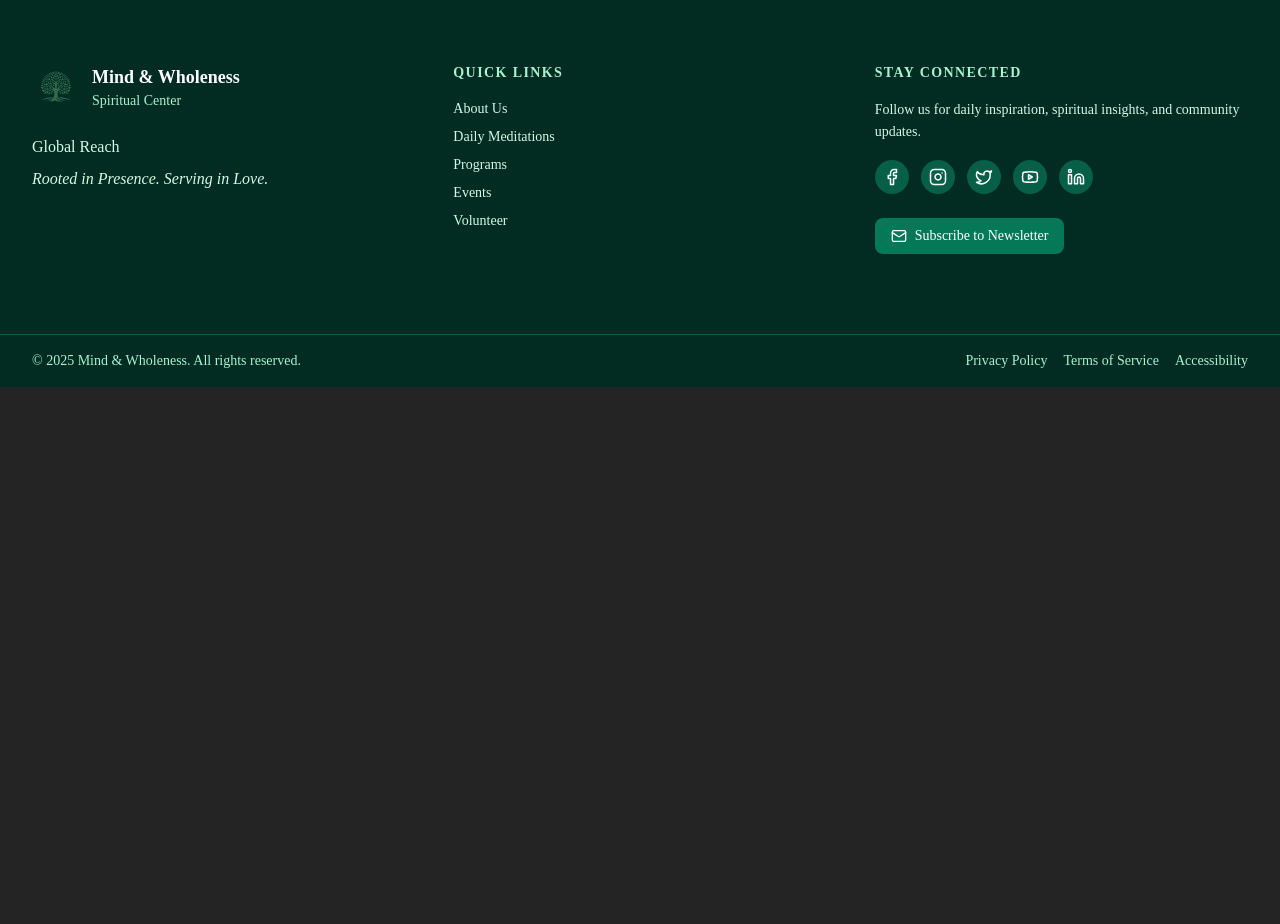
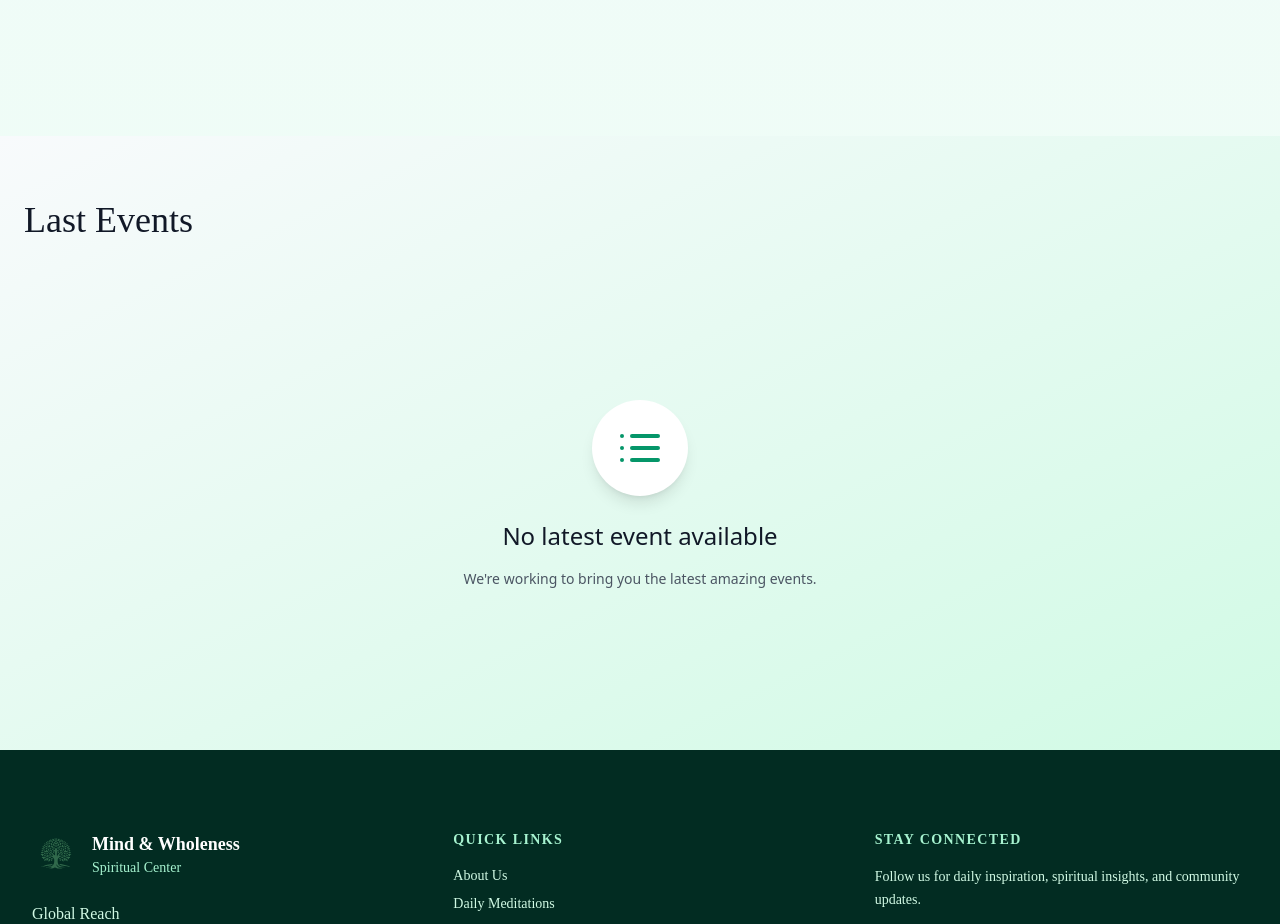
Before and after one commit to eldoJr/mind-and-wholeness, a React (Vite) app: page /programs/events in a window 1280 px wide. Shown: the part 1800-2724 px from the top of the page. Before the commit the page ends 2187 px from the top, so only its background shows below. Built offline with nearby package versions, Linux system fonts and the light colour scheme.

Commit message:
add: updates-6

```diff
--- a/src/components/sections/programs/events/Events.tsx
+++ b/src/components/sections/programs/events/Events.tsx
@@ -3,6 +3,7 @@ import { motion } from 'framer-motion';
 import { ChevronRight } from "lucide-react";
 import { Link } from 'react-router-dom';
 import NewsletterSignup from '../../../layout/newsletterSignup';
+import ListEvents from './ListEvents';
 
 const EventsPage = () => {
   const events = [
@@ -35,10 +36,10 @@ const EventsPage = () => {
       initial={{ opacity: 0 }}
       animate={{ opacity: 1 }}
       transition={{ duration: 0.5 }}
-      className="min-h-screen bg-gradient-to-b from-purple-50 to-white"
+      className="min-h-screen bg-gradient-to-b"
     >
       {/* Header */}
-      <div className="bg-gradient-to-r from-purple-600 to-purple-800 py-20 px-6 text-center text-white">
+      <div className="bg-gradient-to-r from-purple-400 to-purple-800 py-20 px-6 text-center text-white">
         <motion.div
           initial={{ y: -20, opacity: 0 }}
           animate={{ y: 0, opacity: 1 }}
@@ -158,9 +159,15 @@ const EventsPage = () => {
             </div>
           </div>
       </div>
+      <div className='mb-8 py-12'>
+        <p>Event details are subject to change. <a className='font-serif underline' href="./signup/signup">Subscribe to our newsletter</a> and be the first to know about upcoming Mind & Wholeness events.</p>
+      </div>
     </div>
     <div>
       <NewsletterSignup />
+    </div>
+    <div>
+      <ListEvents />
     </div>
     </motion.div>
   );
--- /dev/null
+++ b/src/components/sections/programs/events/ListEvents.tsx
@@ -0,0 +1,113 @@
+import React, { useState, useEffect } from 'react';
+import { List } from 'lucide-react';
+
+const ListEvents = () => {
+  const [listEvents, setListEvents] = useState([]);
+  const [loading, setLoading] = useState(true);
+
+  useEffect(() => {
+    const fetchListEvents = async () => {
+      try {
+        await new Promise(resolve => setTimeout(resolve, 1000));
+        setListEvents([]);
+        setLoading(false);
+      } catch (error) {
+        console.error('Error loading series:', error);
+        setLoading(false);
+      }
+    };
+
+    fetchListEvents();
+  }, []);
+
+  interface ListEvents {
+    id: string;
+    title: string;
+    description: string;
+    color: string;
+    category: string;
+  }
+
+  const renderPodcastSerie = (serie: ListEvents): React.ReactElement => (
+    <div key={serie.id} className="group relative">
+      <div className="relative mb-6 overflow-hidden rounded-lg">
+        <div className={`aspect-[4/3] bg-gradient-to-br from-${serie.color}-100 to-${serie.color}-200 flex items-center justify-center`}>
+          <div className="text-center">
+            <div className={`text-2xl md:text-3xl font-light text-${serie.color}-800 mb-2`}>
+              {serie.title.split(' ')[0]}
+            </div>
+            <div className={`text-xl md:text-2xl font-light italic text-${serie.color}-700`}>
+              {serie.title.split(' ').slice(1).join(' ')}
+            </div>
+          </div>
+        </div>
+        <div className="absolute bottom-4 left-4">
+          <span className={`bg-${serie.color}-800 text-white text-xs px-3 py-1 rounded`}>
+            {serie.category}
+          </span>
+        </div>
+      </div>
+
+      <h3 className="text-2xl font-light text-gray-900 mb-4">
+        {serie.title}
+      </h3>
+
+      <p className="text-gray-600 text-sm leading-relaxed mb-6">
+        {serie.description}
+      </p>
+
+      <button className={`bg-${serie.color}-600 hover:bg-${serie.color}-700 text-white text-sm font-medium px-6 py-2 rounded transition-colors`}>
+        LEARN MORE
+      </button>
+    </div>
+  );
+
+  if (loading) {
+    return (
+      <section className="bg-gradient-to-br from-slate-50 to-emerald-100">
+        <div className="max-w-7xl mx-auto px-6 py-16">
+          <div className="flex items-center justify-center py-16">
+            <div className="animate-spin rounded-full h-12 w-12 border-b-2 border-emerald-600"></div>
+          </div>
+        </div>
+      </section>
+    );
+  }
+
+  return (
+    <>
+      <section className="bg-gradient-to-br from-slate-50 to-emerald-100">
+        <div className="max-w-7xl mx-auto px-6 py-16">
+          <h1 className="text-3xl sm:text-4xl font-serif text-gray-900 mb-8">
+            Last Events
+          </h1>
+        </div>
+        <div className="max-w-7xl mx-auto px-6 pb-16">
+          {listEvents.length > 0 ? (
+            <div className="grid md:grid-cols-2 lg:grid-cols-3 gap-8">
+              {listEvents.map(renderPodcastSerie)}
+            </div>
+          ) : (
+            <div className="text-center py-16">
+              <div className="max-w-md mx-auto">
+                <div className="bg-white rounded-full w-24 h-24 flex items-center justify-center mx-auto mb-6 shadow-lg">
+                  <List className="w-12 h-12 text-emerald-600" />
+                </div>
+
+                <h3 className="text-2xl font-light text-gray-900 mb-4">
+                  No latest event available
+                </h3>
+
+                <p className="text-gray-600 text-sm leading-relaxed mb-8">
+                  We're working to bring you the latest amazing events.
+                </p>
+              </div>
+            </div>
+          )}
+        </div>
+      </section>
+    </>
+  );
+};
+
+export default ListEvents;
```
